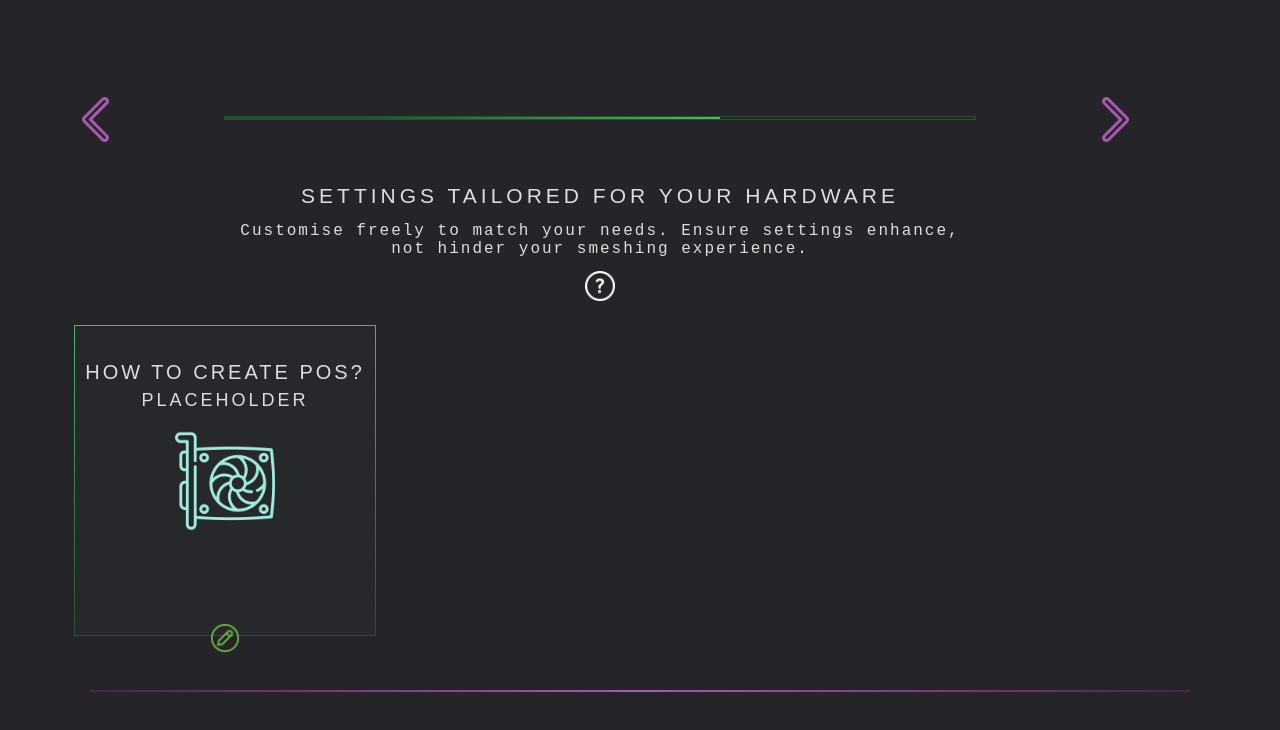
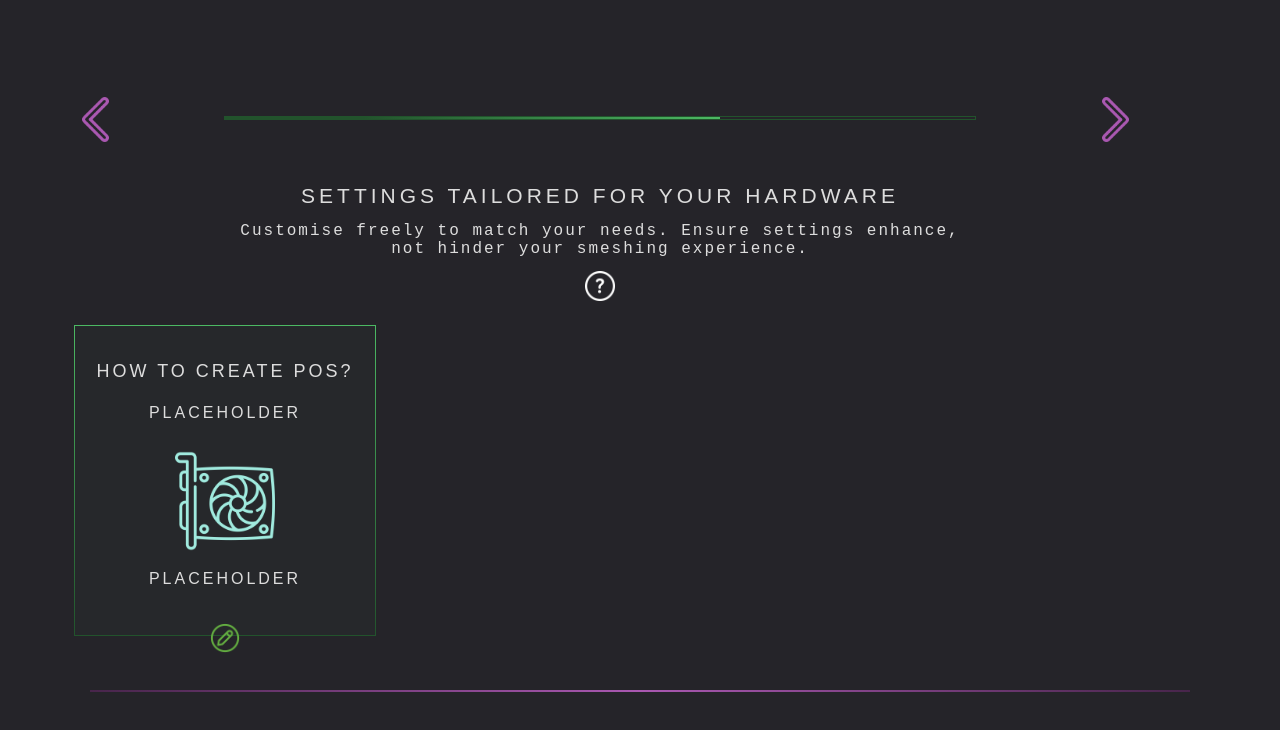
Before and after one commit to spacemeshos/sm-init-app-v2, a React (Create React App) app: page /guided/TailoredSettings in a window 1280 px wide. Shown: the top 730 px of the page. Built offline with nearby package versions, Linux system fonts and the light colour scheme.

Commit message:
tile update to be easier reusable

```diff
--- a/src/components/tile.tsx
+++ b/src/components/tile.tsx
@@ -5,6 +5,7 @@ import Colors from "../styles/colors";
 interface TileProps {
   heading?: string;
   subheader?: string;
+  footer?: string;
   imageSrc?: string;
   children?: React.ReactNode;
   buttonText?: string;
@@ -37,7 +38,7 @@ const TileHeading = styled.h2`
   margin: 35px 15px 0px;
   text-align: center;
   text-transform: uppercase;
-  font-size: 20px;
+  font-size: 18px;
   font-weight: 100;
   letter-spacing: 3px;
   width: 100%;
@@ -49,11 +50,11 @@ const TileHeading = styled.h2`
 const SubHeader = styled.h3`
   color: ${Colors.grayLight};
   font-family: "Source Code Pro ExtraLight", sans-serif;
-  top: 15%;
+  top: 20%;
   position: absolute;
   text-align: center;
   text-transform: uppercase;
-  font-size: 18px;
+  font-size: 16px;
   font-weight: 100;
   letter-spacing: 3px;
   width: 100%;
@@ -65,19 +66,33 @@ const TileImage = styled.img`
   width: 100px;
   position: absolute;
   left: 50%;
-  top: 50%;
+  top: 60%;
   transform: translate(
     -50%,
-    -50%
+    -60%
   ); // Centers the image both horizontally and vertically
 `;
 
-const Tile: React.FC<TileProps> = ({ heading, subheader, imageSrc }) => {
+const Footer = styled.h3`
+  color: ${Colors.grayLight};
+  font-family: "Source Code Pro ExtraLight", sans-serif;
+  bottom: 10%;
+  position: absolute;
+  text-align: center;
+  text-transform: uppercase;
+  font-size: 16px;
+  font-weight: 100;
+  letter-spacing: 3px;
+  width: 100%;
+`;
+
+const Tile: React.FC<TileProps> = ({ heading, subheader, imageSrc,footer }) => {
   return (
     <TileWrapper>
       <TileHeading>{heading}</TileHeading>
       <SubHeader>{subheader}</SubHeader>
       {imageSrc && <TileImage src={imageSrc} alt="" />}
+      <Footer>{footer}</Footer>
     </TileWrapper>
   );
 };
--- a/src/pages/GuidedCreate/SelectDirectory.tsx
+++ b/src/pages/GuidedCreate/SelectDirectory.tsx
@@ -80,6 +80,16 @@ const HintImage = styled.img`
   top: 41px;
   left: 175px;
 `;
+
+const DirImage = styled.img`
+  aspect-ratio: 1;
+  object-fit: contain;
+  width: 100px;
+  position: absolute;
+  top: 110px;
+  left: 175px;
+`;
+
 const HintText = styled.div`
   width: 450px;
   height: 228px;
@@ -137,7 +147,8 @@ const SelectDirectory: React.FC = () => {
       </TextWrapper>
       <ContainerBottom>
         <DirWrapper>
-          <Tile heading={"Where to Store pos data?"} imageSrc={folder} />
+          <Tile heading={"Where to Store pos data?"} />
+          <DirImage src={folder} />
           <PurpleButton
             onClick={() => console.log("Button Clicked")}
             label="Choose directory"
--- a/src/pages/GuidedCreate/TailoredSettings.tsx
+++ b/src/pages/GuidedCreate/TailoredSettings.tsx
@@ -92,7 +92,7 @@ const TailoredSettings: React.FC = () => {
 
       <ContainerBottom>
         <GPUWrapper>
-          <Tile heading={"How to create POS?"} subheader={"placeholder"} imageSrc={gpu} />
+          <Tile heading={"How to create POS?"} subheader={"placeholder"} imageSrc={gpu} footer="placeholder" />
           <EditButton
             modalComponent={PosInfo}
             EditButtonTop={96}
```
